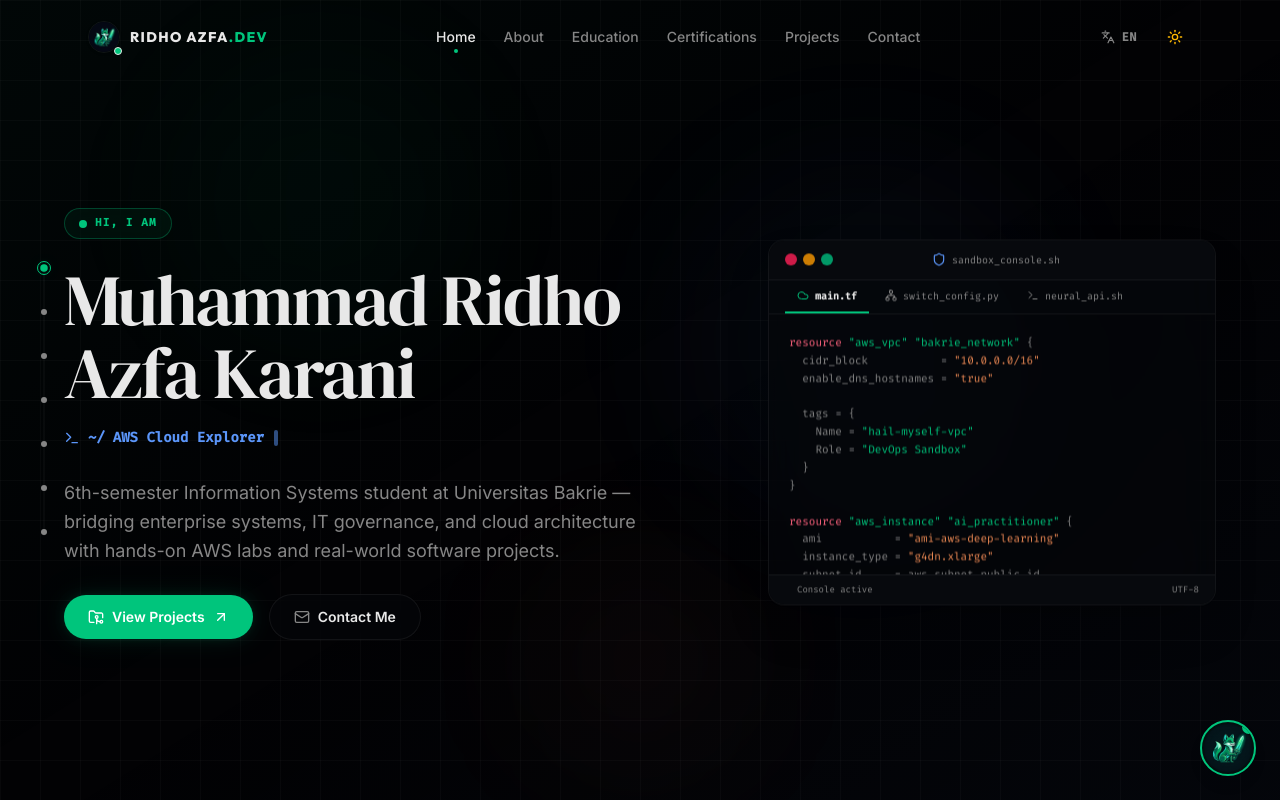
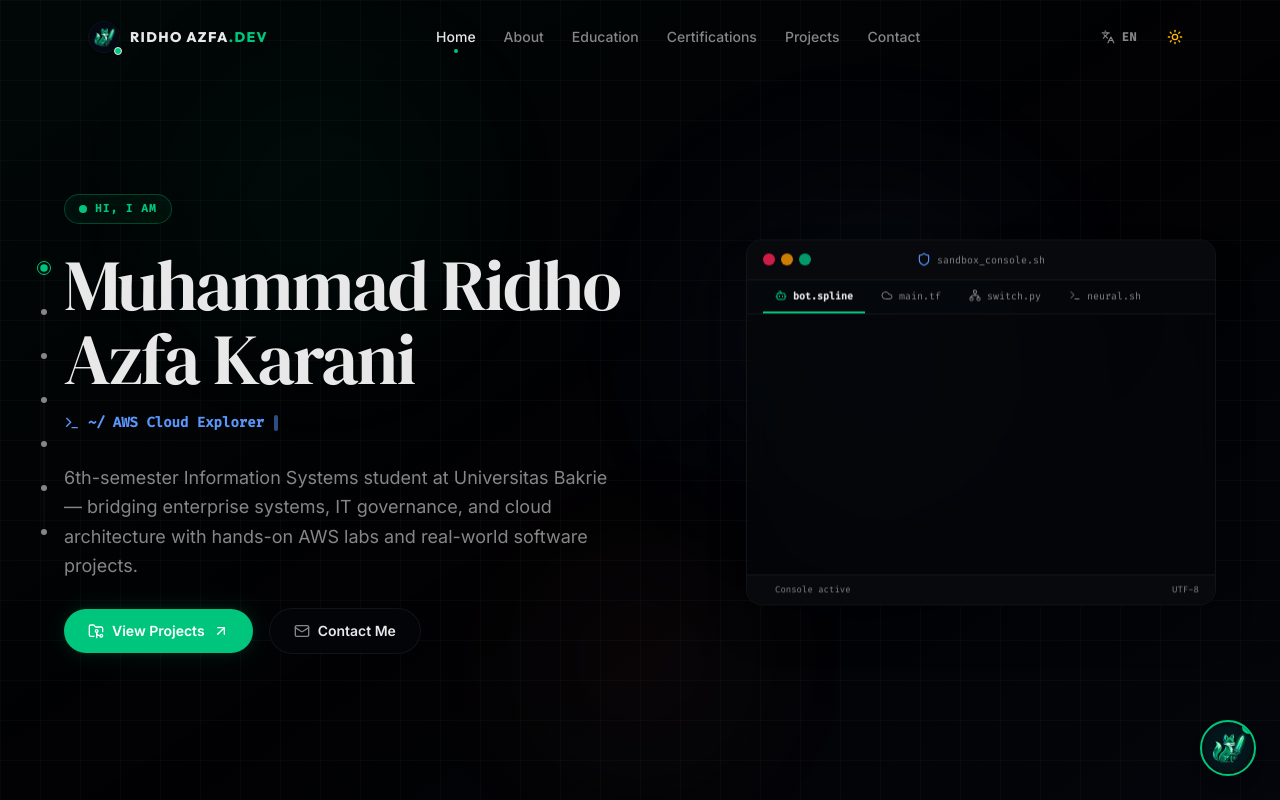
Before and after one commit to RidhoAzfa/Portfolio, a Next.js app: page / in a window 1280 px wide. Shown: the top 800 px of the page. Built offline with nearby package versions, Linux system fonts and the light colour scheme.

Commit message:
feat: integrate 3D Spline Robot in Hero section with symmetry improvements

```diff
--- a/src/app/layout.tsx
+++ b/src/app/layout.tsx
@@ -2,6 +2,7 @@
 import "./globals.css";
 import { ThemeProvider } from "@/context/ThemeContext";
 import { LanguageProvider } from "@/context/LanguageContext";
+import Script from "next/script";
 
 export const metadata: Metadata = {
   title: "Muhammad Ridho Azfa Karani | Personal Portfolio",
@@ -16,6 +17,11 @@
   return (
     <html lang="en" className="dark scroll-smooth" style={{ colorScheme: "dark" }}>
       <body className="antialiased min-h-screen bg-bg-app text-fg-app selection:bg-selection-bg relative">
+        <Script
+          type="module"
+          src="https://unpkg.com/@splinetool/viewer@1.12.97/build/spline-viewer.js"
+          strategy="afterInteractive"
+        />
         <LanguageProvider>
           <ThemeProvider>
             {children}
--- a/src/components/sections/Hero.tsx
+++ b/src/components/sections/Hero.tsx
@@ -2,8 +2,9 @@
 
 import { useState, useEffect } from "react";
 import { useLanguage } from "@/context/LanguageContext";
+import { useTheme } from "@/context/ThemeContext";
 import { motion, AnimatePresence } from "framer-motion";
-import { ArrowUpRight, FolderGit2, Mail, Terminal, Cloud, Network, Shield } from "lucide-react";
+import { ArrowUpRight, FolderGit2, Mail, Terminal, Cloud, Network, Shield, Bot } from "lucide-react";
 
 // Fake terminal output lines for the "neural API" tab
 const NEURAL_LINES = [
@@ -53,8 +54,26 @@
 
 export default function Hero() {
   const { t } = useLanguage();
+  const { isMounted } = useTheme();
   const [roleIndex, setRoleIndex] = useState(0);
-  const [activeTab, setActiveTab] = useState<"terraform" | "network" | "neural">("terraform");
+  const [activeTab, setActiveTab] = useState<"robot" | "terraform" | "network" | "neural">("robot");
+
+  useEffect(() => {
+    if (typeof window === "undefined") return;
+
+    const originalError = console.error;
+    console.error = (...args: unknown[]) => {
+      const msg = args[0];
+      if (typeof msg === "string" && msg.includes("Missing property")) {
+        return;
+      }
+      originalError(...args);
+    };
+
+    return () => {
+      console.error = originalError;
+    };
+  }, []);
 
   const roles = [t("hero.role1"), t("hero.role2"), t("hero.role3")];
 
@@ -90,7 +109,7 @@
       <div className="max-w-6xl mx-auto w-full grid grid-cols-1 lg:grid-cols-12 gap-12 lg:gap-8 items-center relative z-10">
 
         {/* Left Column */}
-        <div className="lg:col-span-7 flex flex-col items-start text-left gap-6">
+        <div className="lg:col-span-6 flex flex-col items-start text-left gap-6">
 
           {/* Greeting badge */}
           <motion.div
@@ -187,11 +206,11 @@
           initial={{ opacity: 0, scale: 0.94, y: 10 }}
           animate={{ opacity: 1, scale: 1, y: 0 }}
           transition={{ duration: 0.7, delay: 0.2, ease: [0.22, 1, 0.36, 1] }}
-          className="lg:col-span-5 flex justify-center lg:justify-end animate-float"
+          className="lg:col-span-6 flex justify-center lg:justify-end animate-float"
         >
           <div
             onMouseMove={handleMouseMove}
-            className="w-full max-w-md glass rounded-2xl shadow-2xl relative overflow-hidden flex flex-col text-left group"
+            className="w-full max-w-[470px] glass rounded-2xl shadow-2xl relative overflow-hidden flex flex-col text-left group"
           >
             {/* Spotlight cursor-follow glow effect */}
             <div
@@ -202,8 +221,8 @@
             />
 
             {/* Window Topbar */}
-            <div className="bg-surface-raised border-b border-card-border px-4 py-3 flex items-center justify-between">
-              <div className="flex items-center gap-1.5">
+            <div className="bg-surface-raised border-b border-card-border px-4 py-3 flex items-center justify-center relative">
+              <div className="absolute left-4 flex items-center gap-1.5">
                 <span className="w-3 h-3 rounded-full bg-rose-500/80 hover:bg-rose-500 transition-colors" />
                 <span className="w-3 h-3 rounded-full bg-amber-500/80 hover:bg-amber-500 transition-colors" />
                 <span className="w-3 h-3 rounded-full bg-emerald-500/80 hover:bg-emerald-500 transition-colors" />
@@ -212,15 +231,15 @@
                 <Shield className="w-3.5 h-3.5 text-accent-secondary" />
                 <span>sandbox_console.sh</span>
               </div>
-              <div className="w-10" />
             </div>
 
             {/* Tabs */}
-            <div className="bg-surface-raised/50 border-b border-card-border px-4 flex items-center gap-1 select-none">
+            <div className="bg-surface-raised/50 border-b border-card-border px-4 flex items-center gap-1 select-none overflow-x-auto scrollbar-none">
               {([
-                { key: "terraform", icon: Cloud, label: "main.tf" },
-                { key: "network",   icon: Network, label: "switch_config.py" },
-                { key: "neural",    icon: Terminal, label: "neural_api.sh" },
+                { key: "robot",     icon: Bot,      label: "bot.spline" },
+                { key: "terraform", icon: Cloud,    label: "main.tf" },
+                { key: "network",   icon: Network,  label: "switch.py" },
+                { key: "neural",    icon: Terminal, label: "neural.sh" },
               ] as const).map(({ key, icon: Icon, label }) => (
                 <button
                   key={key}
@@ -246,7 +265,22 @@
                 exit={{ opacity: 0 }}
                 transition={{ duration: 0.2 }}
               >
-                {activeTab === "neural" ? (
+                {activeTab === "robot" ? (
+                  <div className="relative h-[260px] bg-background/30 overflow-hidden flex items-center justify-center animate-fade-in">
+                    {!isMounted ? (
+                      <div className="flex items-center gap-2 text-[10px] font-mono text-muted-text">
+                        <span className="w-1.5 h-1.5 rounded-full bg-accent-primary animate-ping" />
+                        <span>LOADING 3D COGNITIVE MODEL...</span>
+                      </div>
+                    ) : (
+                      <spline-viewer
+                        url="https://prod.spline.design/6eHEG9FX6eNIpa9e/scene.splinecode"
+                        class="w-full h-full border-none"
+                        style={{ width: "100%", height: "100%", display: "block" }}
+                      />
+                    )}
+                  </div>
+                ) : activeTab === "neural" ? (
                   <NeuralTerminal />
                 ) : activeTab === "terraform" ? (
                   <div className="p-5 font-mono text-[11px] leading-relaxed overflow-x-auto h-[260px] bg-background/60">
```
